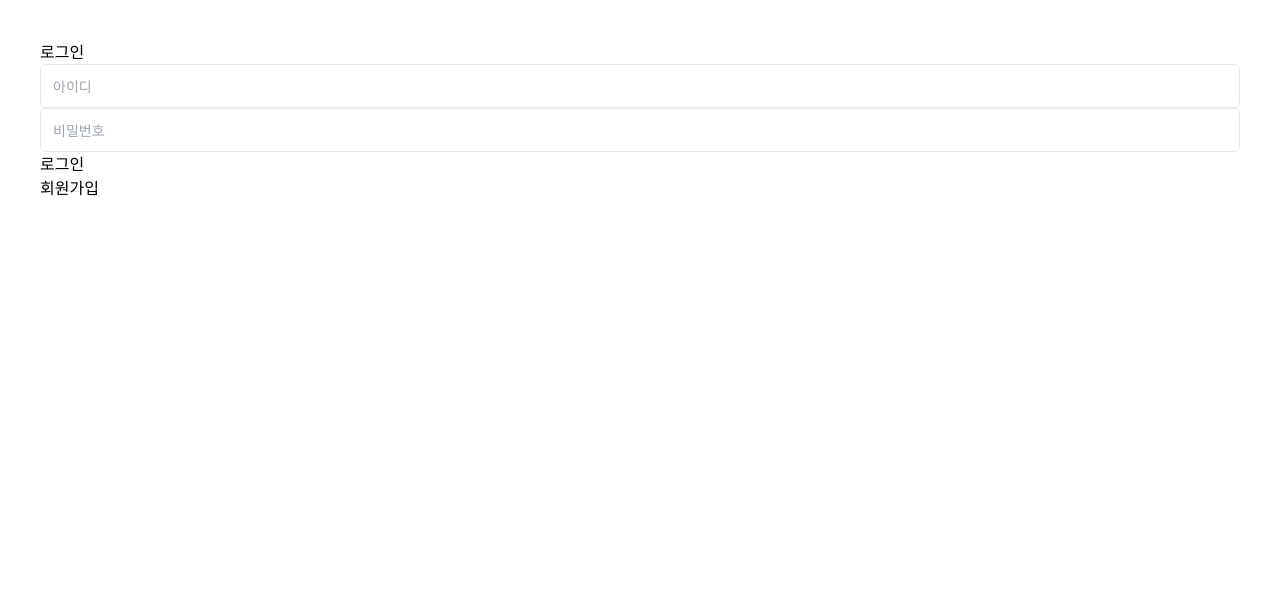
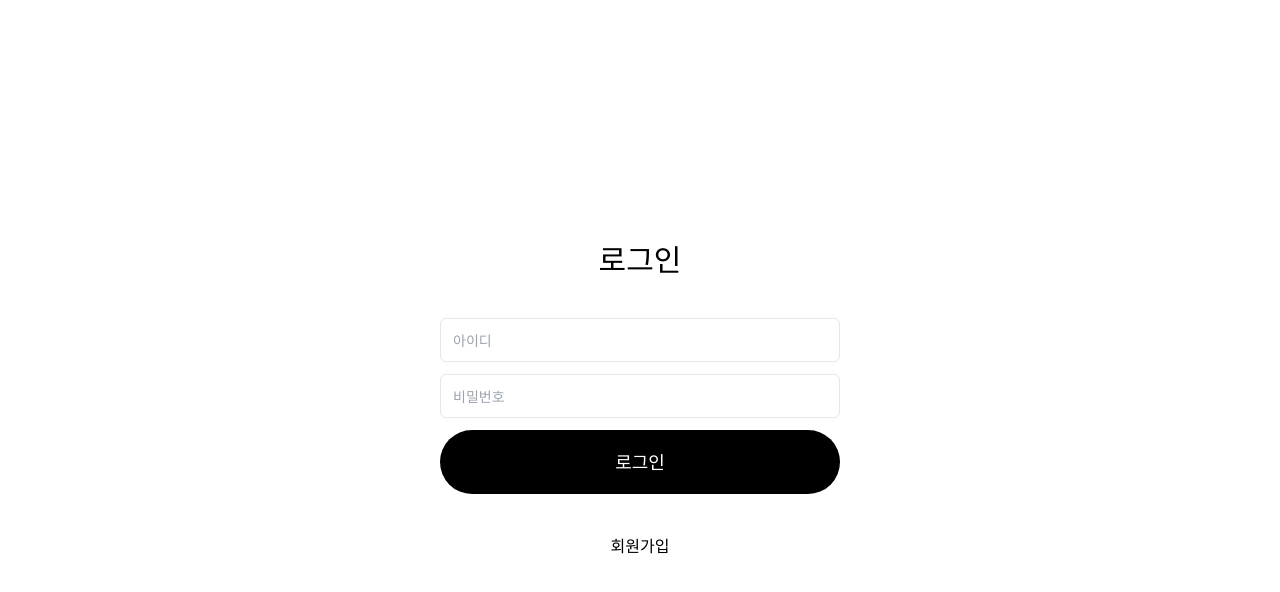
Before and after one commit to rebehayan/resumeadmin, a React (Vite) app: page /login in a window 1280 px wide. Shown: the top 592 px of the page. Built offline with nearby package versions, Linux system fonts and the light colour scheme.

Commit message:
Feat:헤더구성

```diff
--- /dev/null
+++ b/src/components/Gnb.jsx
@@ -0,0 +1,41 @@
+import { Link } from "react-router-dom";
+
+const Gnb = () => {
+  return (
+    <>
+      <h2 className="sr-only">대메뉴</h2>
+      <nav className=" justify-self-center">
+        <ul className="gnb inline-flex  gap-1 py-5 px-3 rounded-full border-slate-200 border-[1px]">
+          <li>
+            <Link to="/" className="--active">
+              홈
+            </Link>
+          </li>
+          <li>
+            <Link to="/resume">이력서</Link>
+          </li>
+          <li>
+            <Link to="/education">교육이력</Link>
+          </li>
+          <li>
+            <Link to="/skills">스킬</Link>
+          </li>
+          <li>
+            <Link to="/awards">수상내역</Link>
+          </li>
+          <li>
+            <Link to="/hobby">취미</Link>
+          </li>
+          <li>
+            <Link to="/introduce">자기소개</Link>
+          </li>
+          <li>
+            <Link to="/reason">입사지원이유</Link>
+          </li>
+        </ul>
+      </nav>
+    </>
+  );
+};
+
+export default Gnb;
--- /dev/null
+++ b/src/components/Logo.jsx
@@ -0,0 +1,6 @@
+import logo from "../assets/logo.png";
+const Logo = ({ className }) => {
+  return <img src={logo} alt="rebehayan" className={className} />;
+};
+
+export default Logo;
--- /dev/null
+++ b/src/components/Profile.jsx
@@ -0,0 +1,26 @@
+import { useNavigate } from "react-router-dom";
+import { auth } from "../firebase";
+
+const Profile = () => {
+  const navigate = useNavigate();
+  const user = auth.currentUser;
+  const handleLogOut = async () => {
+    try {
+      await auth.signOut();
+      navigate("/login");
+    } catch (error) {
+      console.log(error);
+    }
+  };
+  return (
+    <div>
+      {user.displayName}님. 반갑습니다.
+      <button>
+        <img src={user.photoURL} alt="개인정보수정" />
+      </button>
+      <button onClick={handleLogOut}>로그아웃</button>
+    </div>
+  );
+};
+
+export default Profile;
--- a/src/components/form/Button.jsx
+++ b/src/components/form/Button.jsx
@@ -1,6 +1,6 @@
-const Button = ({ color, value }) => {
+const Button = ({ className, value }) => {
   return (
-    <button type="submit" className={color}>
+    <button type="submit" className={`btn ${className}`}>
       {value}
     </button>
   );
--- /dev/null
+++ b/src/layout/Header.jsx
@@ -0,0 +1,18 @@
+import { Link } from "react-router-dom";
+import Gnb from "../components/Gnb";
+import Logo from "../components/Logo";
+import Profile from "../components/Profile";
+
+const Header = () => {
+  return (
+    <header className="grid grid-cols-[1fr_4fr_1fr] gap-5 items-center py-5 px-4 ">
+      <Link to="/">
+        <Logo className="w-28" />
+      </Link>
+      <Gnb />
+      <Profile />
+    </header>
+  );
+};
+
+export default Header;
--- a/src/pages/Layout.jsx
+++ b/src/pages/Layout.jsx
@@ -1,9 +1,10 @@
 import { Outlet } from "react-router-dom";
+import Header from "../layout/Header";
 
 const Layout = () => {
   return (
     <>
-      <header>헤더</header>
+      <Header />
       <main className="p-10">
         <Outlet />
       </main>
--- a/src/pages/Login.jsx
+++ b/src/pages/Login.jsx
@@ -48,16 +48,18 @@ const Login = () => {
   };
 
   return (
-    <main className="p-10">
+    <main className="flex h-[100vh] justify-center items-center flex-col">
       <form onSubmit={onSubmit}>
-        <fieldset>
-          <legend>로그인</legend>
+        <fieldset className="grid gap-3 w-[25rem]">
+          <legend className="text-center text-3xl pb-10">로그인</legend>
           <Input name="id" placeholder="아이디" onChange={handleLogin} />
           <PassWord name="password" placeholder="비밀번호" onChange={handleLogin} />
-          <Button value="로그인" color="blue" />
+          <Button value="로그인" className="w-full" />
         </fieldset>
       </form>
-      <Link to="/join">회원가입</Link>
+      <Link to="/join" className="mt-10">
+        회원가입
+      </Link>
       {isError && isError}
       {isLoading && "Loading..."}
     </main>
--- a/src/pages/Main.jsx
+++ b/src/pages/Main.jsx
@@ -1,23 +1,5 @@
-import { useNavigate } from "react-router-dom";
-import { auth } from "../firebase";
-
 const Main = () => {
-  const navigate = useNavigate();
-  const user = auth.currentUser;
-  const handleLogOut = async () => {
-    try {
-      await auth.signOut();
-      navigate("/login");
-    } catch (error) {
-      console.log(error);
-    }
-  };
-  console.log(user);
-  return (
-    <div>
-      <button onClick={handleLogOut}>로그아웃</button>
-    </div>
-  );
+  return <div>dd</div>;
 };
 
 export default Main;
--- a/src/styles/global.css
+++ b/src/styles/global.css
@@ -120,3 +120,15 @@ input {
 .textarea {
   @apply bg-gray-100 text-gray-500 px-4 py-1 rounded-md border border-solid border-gray-200 appearance-none w-auto box-border;
 }
+.btn {
+  @apply inline-flex h-16 items-center px-5 rounded-full bg-black text-white justify-center text-lg;
+}
+
+.gnb {
+  a {
+    @apply rounded-full bg-white py-3 px-8 font-bold;
+    &.--active {
+      @apply bg-teal-700 text-white;
+    }
+  }
+}
```
Also changed, not shown: src/assets/logo.png (added).
